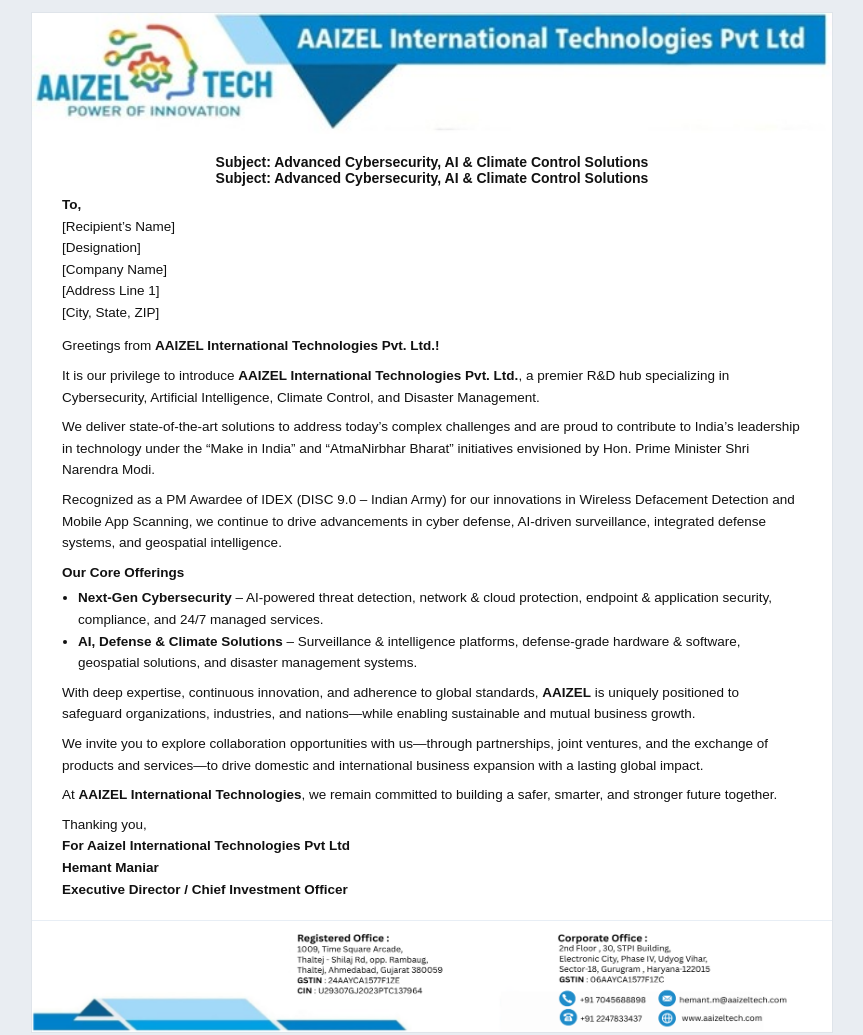
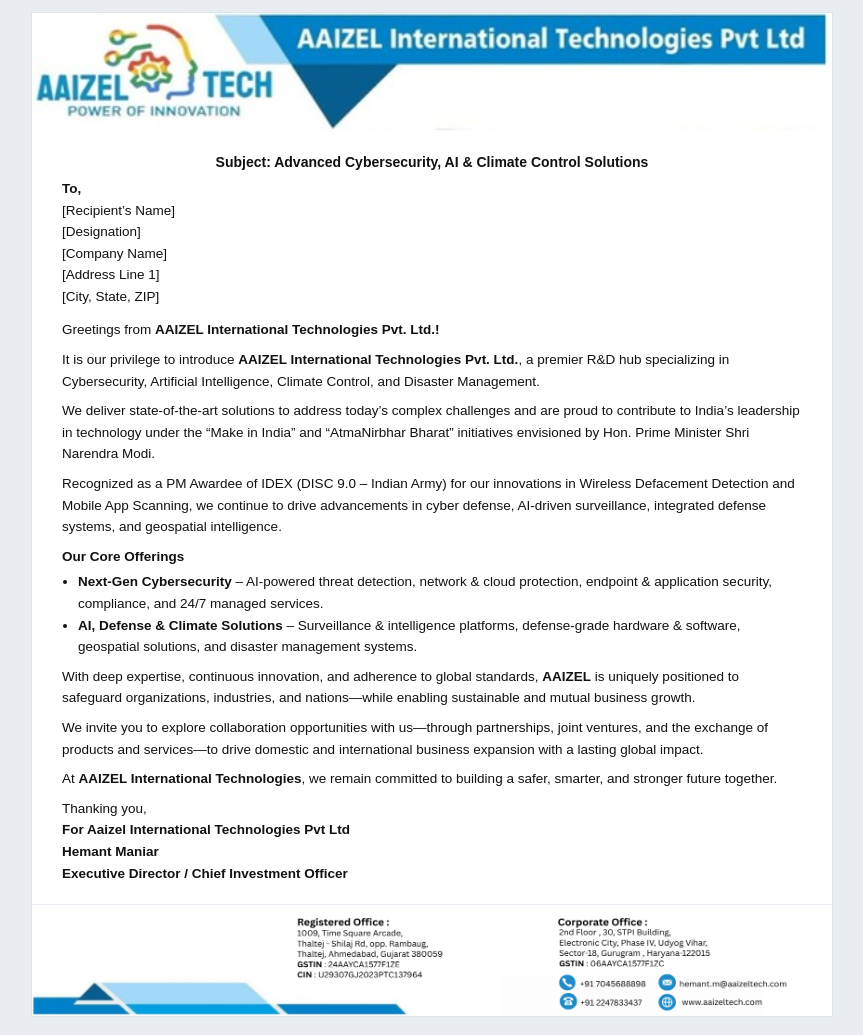
Before and after one commit to ParthBhut69/SMELetter_Aaizel, a plain HTML site: page index.html in a window 1280 px wide. Shown: the whole page, without its empty margins (208-1071 px from the left). Drawn offline with Linux system fonts and the light colour scheme.

Commit message:
Update index.html

```diff
--- a/index.html
+++ b/index.html
@@ -28,10 +28,7 @@
               <div style="font-size:14px; font-weight:bold; text-align:center; margin:0;">
                 Subject: Advanced Cybersecurity, AI & Climate Control Solutions
               </div>
-              <!-- Subject -->
-<div style="font-size:14px; font-weight:bold; text-align:center; margin:0;">
-  Subject: Advanced Cybersecurity, AI & Climate Control Solutions
-</div>
+
 
 <!-- Recipient -->
 <div style="font-size:13.5px; line-height:1.6; margin:8px 0 12px 0; text-align:left;">
```
